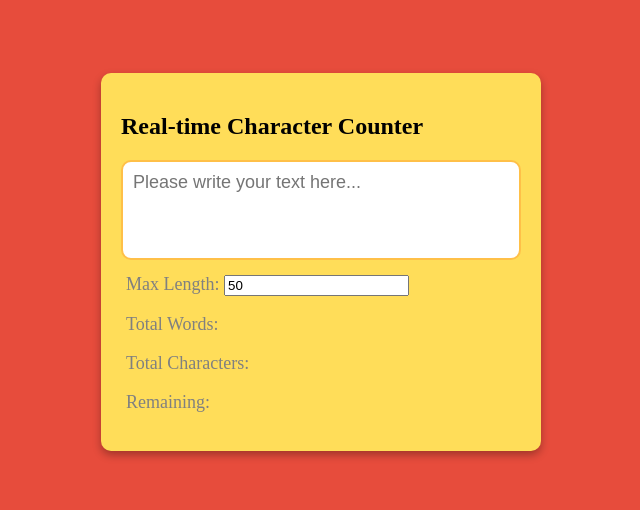
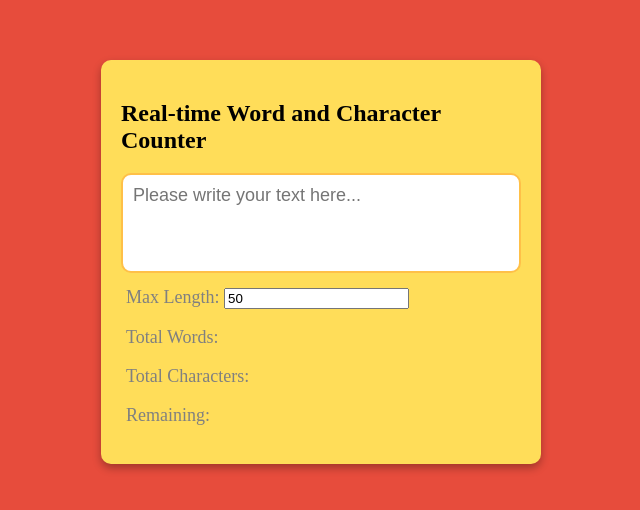
Before and after one commit to mahmud886/mini-project-real-time-word-and-character-counter-vanillaJS, a plain HTML site: page index.html in a window 1280 px wide. Shown: the part 138-648 px from the top of the page, without its empty margins (319-959 px from the left). Drawn offline with Linux system fonts and the light colour scheme.

Commit message:
Update index.html

```diff
--- a/index.html
+++ b/index.html
@@ -4,12 +4,12 @@
         <meta charset="UTF-8" />
         <meta http-equiv="X-UA-Compatible" content="IE=edge" />
         <meta name="viewport" content="width=device-width, initial-scale=1.0" />
-        <title>Real-time Character Counter</title>
+        <title>Real-time Word and Character Counter</title>
         <link rel="stylesheet" href="style.css" />
     </head>
     <body>
         <div class="container">
-            <h2>Real-time Character Counter</h2>
+            <h2>Real-time Word and Character Counter</h2>
             <textarea
                 id="textarea"
                 class="textarea"
```
